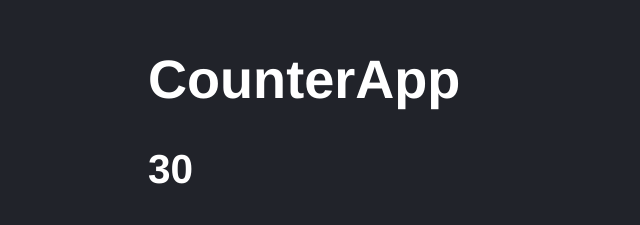
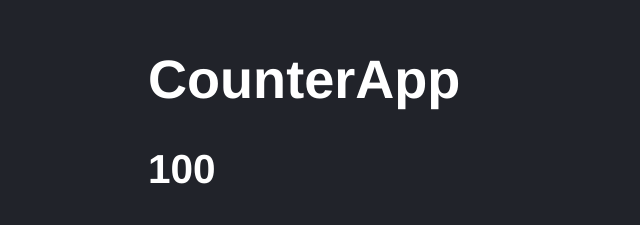
Before and after one commit to dgutierrez21/React-De-cero-a-experto-Hooks-y-MERN-, a React (Vite) app in the folder 03-counter-app-vite/: page / in a window 1280 px wide. Shown: the part 136-361 px from the top of the page, without its empty margins (0-640 px from the left). Built offline with nearby package versions, Linux system fonts and the light colour scheme.

Commit message:
useState - Hook

```diff
--- a/03-counter-app-vite/src/CounterApp.jsx
+++ b/03-counter-app-vite/src/CounterApp.jsx
@@ -1,14 +1,22 @@
+import { useState } from "react";
 import PropTypes from "prop-types";
 
-const handleAdd = (event) => console.log(event);
+const CounterApp = ({ value }) => {
+  //  valor actual | función para actualizar el valor | valor inicial
+  const [contador, setContador] = useState(value);
 
-const CounterApp = ({ value }) => {
-  // si una funcion no ocupa nada del componente en el cual esta alojada, se recomienda tenerla fuera del componente
+  const handleAdd = () => {
+    // console.log(event);
+
+    // setContador((c) => c + 1)
+
+    setContador(contador + 1);
+  };
 
   return (
     <>
       <h1>CounterApp</h1>
-      <h2>{value}</h2>
+      <h2>{contador}</h2>
 
       <button onClick={handleAdd}>+1</button>
     </>
--- a/03-counter-app-vite/src/main.jsx
+++ b/03-counter-app-vite/src/main.jsx
@@ -8,6 +8,6 @@ import "./style.css";
 
 ReactDOM.createRoot(document.getElementById("root")).render(
   <React.StrictMode>
-    <CounterApp value={30} />
+    <CounterApp value={100} />
   </React.StrictMode>
 );
```
